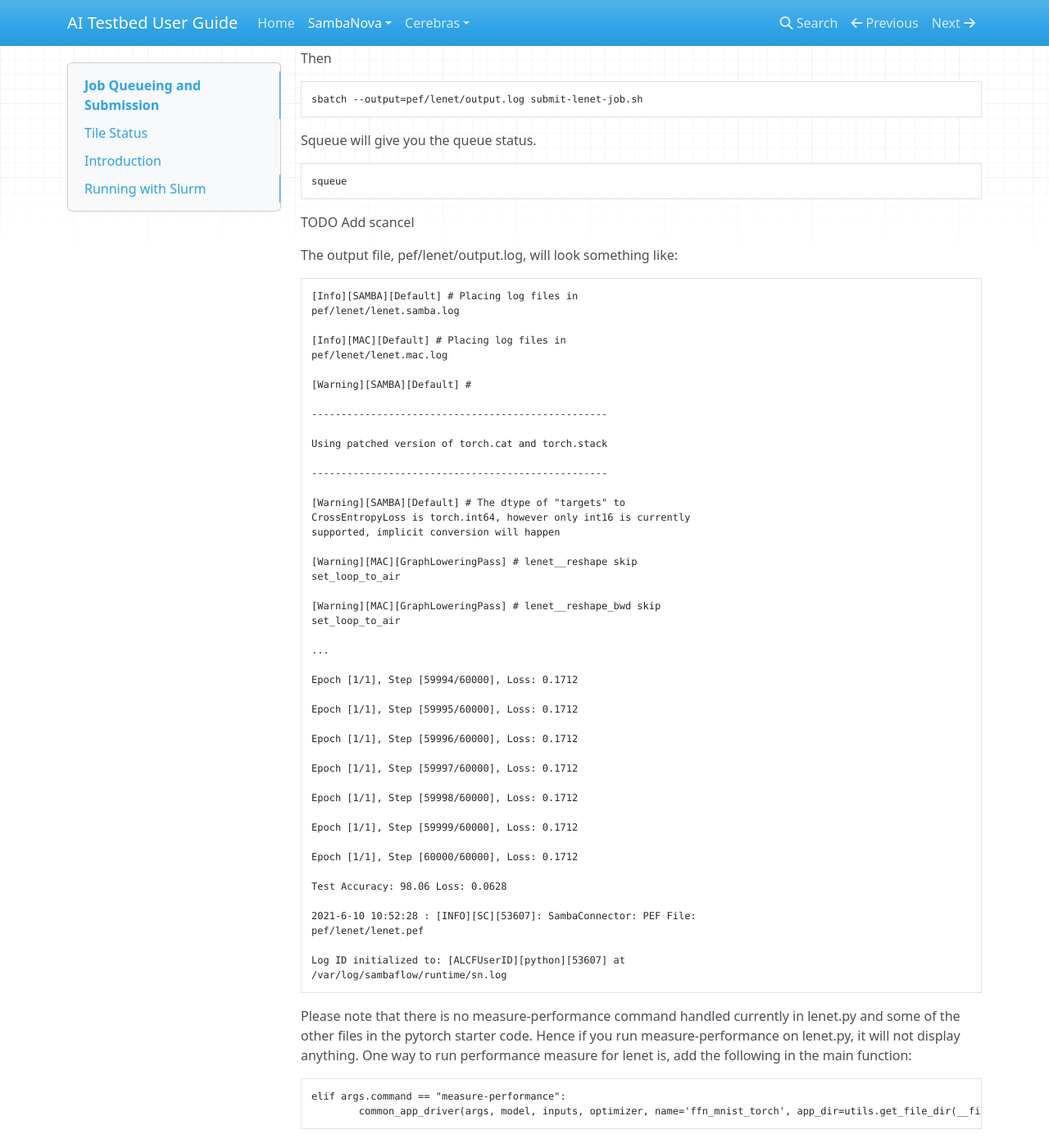
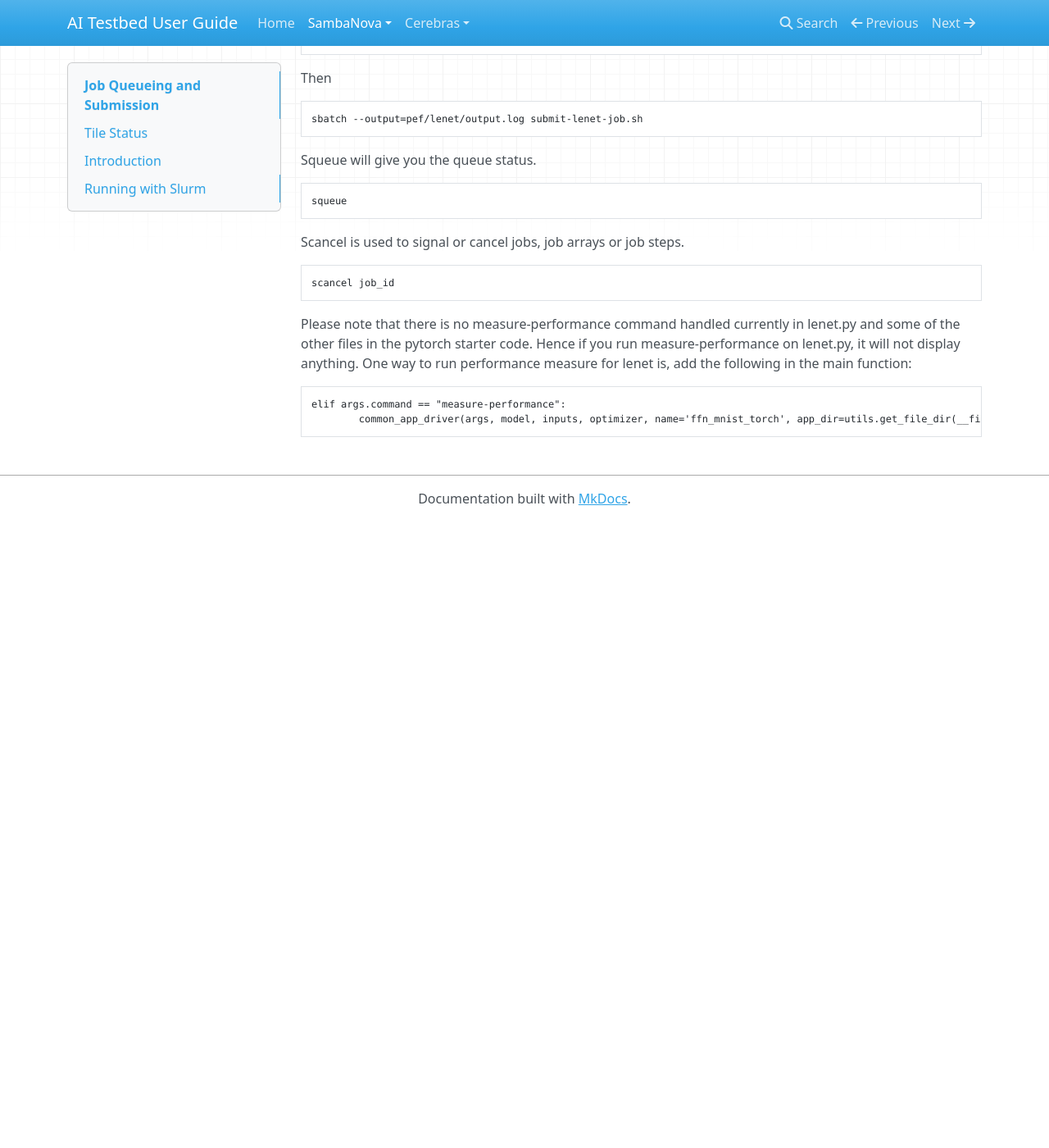
Before and after one commit to argonne-lcf/ai-testbed-userdocs, an MkDocs documentation site: the page built from docs/sambanova/Job-Queuing-and-Submission.md, in a window 1280 px wide and 1400 px high, scrolled down 1561 px. Shown: the whole window at 82% size. Built offline with MkDocs 1.6.1, drawn with Linux system fonts in a browser that asks for light colours; nearby versions of some CDN libraries; after the commit the page ends 2197 px from its top, so only the background shows below that; some of the changed text lies outside the part shown.

Commit message:
Slack updates.

````diff
--- a/docs/sambanova/Job-Queuing-and-Submission.md
+++ b/docs/sambanova/Job-Queuing-and-Submission.md
@@ -96,59 +96,10 @@ Squeue will give you the queue status.
 squeue
 ```
 
-TODO Add scancel
+Scancel is used to signal or cancel jobs, job arrays or job steps.
 
-
-The output file, pef/lenet/output.log, will look something like:
-
-```text
-[Info][SAMBA][Default] # Placing log files in
-pef/lenet/lenet.samba.log
-
-[Info][MAC][Default] # Placing log files in
-pef/lenet/lenet.mac.log
-
-[Warning][SAMBA][Default] #
-
---------------------------------------------------
-
-Using patched version of torch.cat and torch.stack
-
---------------------------------------------------
-
-[Warning][SAMBA][Default] # The dtype of "targets" to
-CrossEntropyLoss is torch.int64, however only int16 is currently
-supported, implicit conversion will happen
-
-[Warning][MAC][GraphLoweringPass] # lenet__reshape skip
-set_loop_to_air
-
-[Warning][MAC][GraphLoweringPass] # lenet__reshape_bwd skip
-set_loop_to_air
-
-...
-
-Epoch [1/1], Step [59994/60000], Loss: 0.1712
-
-Epoch [1/1], Step [59995/60000], Loss: 0.1712
-
-Epoch [1/1], Step [59996/60000], Loss: 0.1712
-
-Epoch [1/1], Step [59997/60000], Loss: 0.1712
-
-Epoch [1/1], Step [59998/60000], Loss: 0.1712
-
-Epoch [1/1], Step [59999/60000], Loss: 0.1712
-
-Epoch [1/1], Step [60000/60000], Loss: 0.1712
-
-Test Accuracy: 98.06 Loss: 0.0628
-
-2021-6-10 10:52:28 : [INFO][SC][53607]: SambaConnector: PEF File:
-pef/lenet/lenet.pef
-
-Log ID initialized to: [ALCFUserID][python][53607] at
-/var/log/sambaflow/runtime/sn.log
+```bash
+scancel job_id
 ```
 
 Please note that there is no measure-performance command handled
````
Also changed, not shown: other parts of docs/sambanova/Job-Queuing-and-Submission.md (+2 -2 lines), docs/sambanova/Best-Practices-and-FAQs.md (+0 -23 lines), docs/sambanova/Example-Programs.md (+18 -38 lines), docs/sambanova/TODO.md (+9 -5 lines), docs/sambanova/Tunneling-and-forwarding-ports.md (+5 -10 lines).
